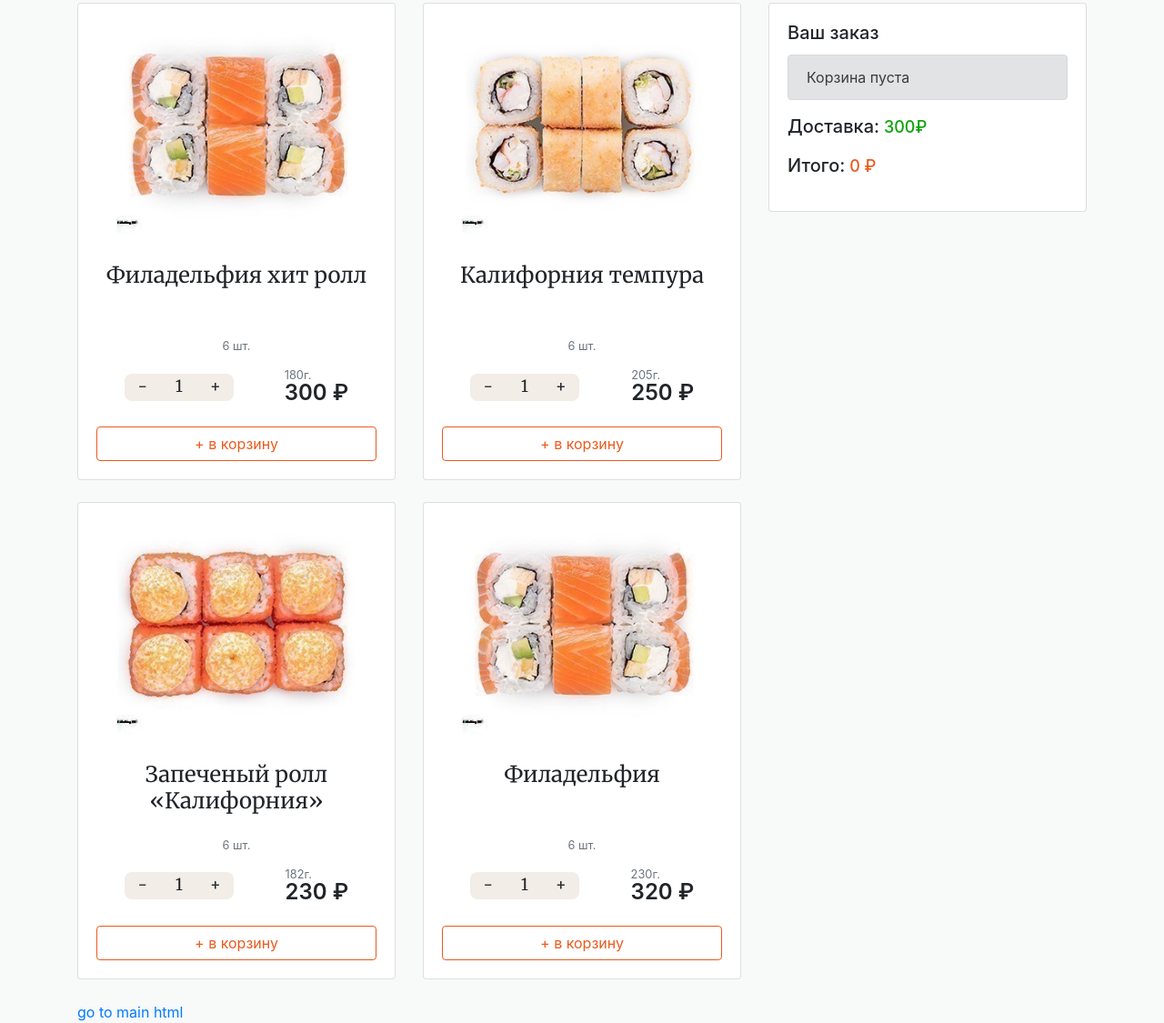
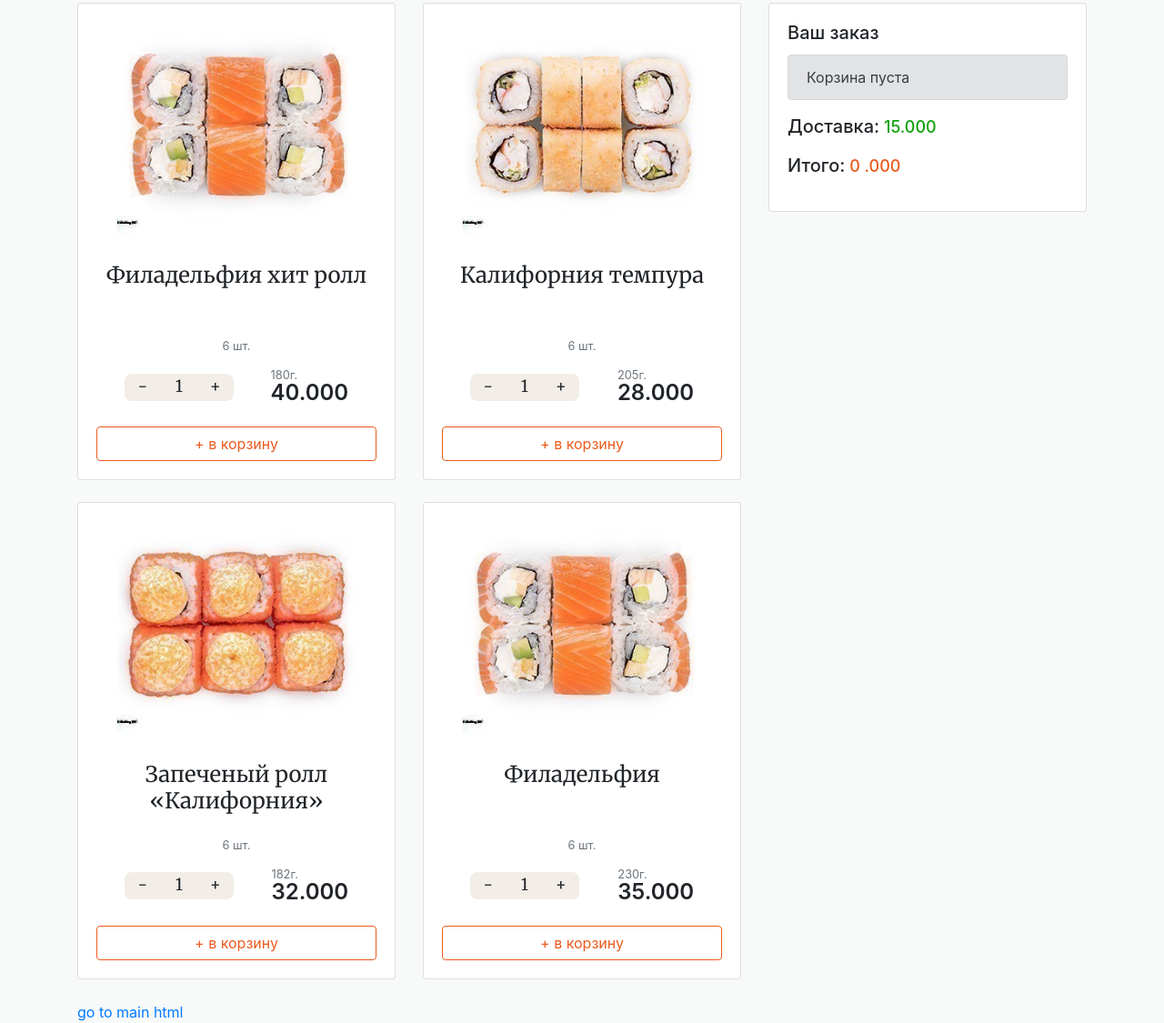
Before and after one commit to Javoh1rkhon/sushi_javohirkhon, a plain HTML site: page index.html in a window 1280 px wide. Shown: the part 302-1427 px from the top of the page at 91% size. Drawn offline with Linux system fonts and the light colour scheme.

Commit message:
narxlar o'zgarildi

```diff
--- a/index.html
+++ b/index.html
@@ -56,7 +56,7 @@
 
                     <div class="price">
                       <div class="price__weight">180г.</div>
-                      <div class="price__currency">300 ₽</div>
+                      <div class="price__currency">40.000</div>
                     </div>
                   </div>
 
@@ -97,7 +97,7 @@
 
                     <div class="price">
                       <div class="price__weight">205г.</div>
-                      <div class="price__currency">250 ₽</div>
+                      <div class="price__currency">28.000</div>
                     </div>
                   </div>
 
@@ -138,7 +138,7 @@
 
                     <div class="price">
                       <div class="price__weight">182г.</div>
-                      <div class="price__currency">230 ₽</div>
+                      <div class="price__currency">32.000</div>
                     </div>
                   </div>
 
@@ -179,7 +179,7 @@
 
                     <div class="price">
                       <div class="price__weight">230г.</div>
-                      <div class="price__currency">320 ₽</div>
+                      <div class="price__currency">35.000</div>
                     </div>
                   </div>
 
@@ -222,7 +222,7 @@
                 <p>
                   <span class="h5">Итого:</span>
                   <span class="total-price">0</span>
-                  <span class="rouble">₽</span>
+                  <span class="rouble">.000</span>
                 </p>
               </div>
               <!-- // Стоимость заказа -->
--- a/js/main.js
+++ b/js/main.js
@@ -30,8 +30,8 @@ function totalCalc() {
 
   console.log(deliveryCost);
 
-  if (total < "600") {
-    deliveryCost.innerText = "300₽"
+  if (total < "50.000") {
+    deliveryCost.innerText = "15.000"
   } else {
     deliveryCost.innerText = "бесплатно"
   }
```
